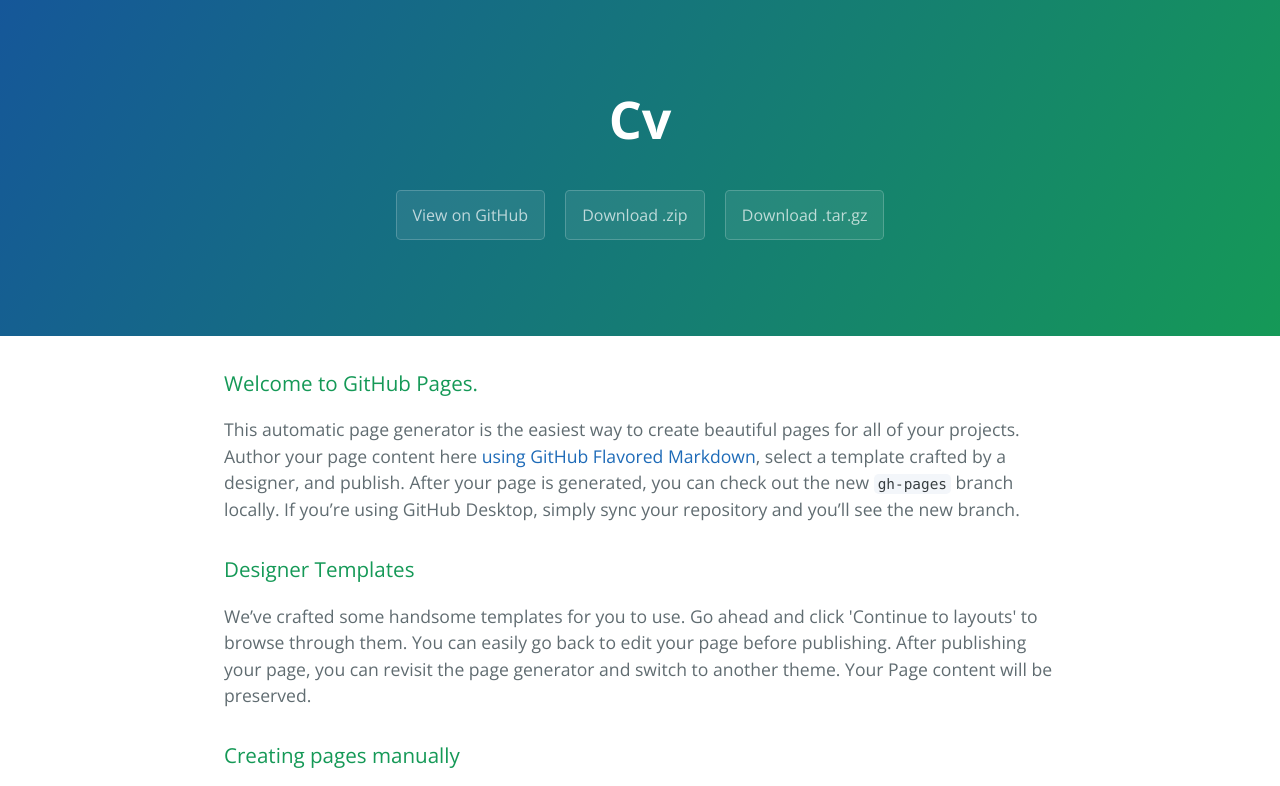
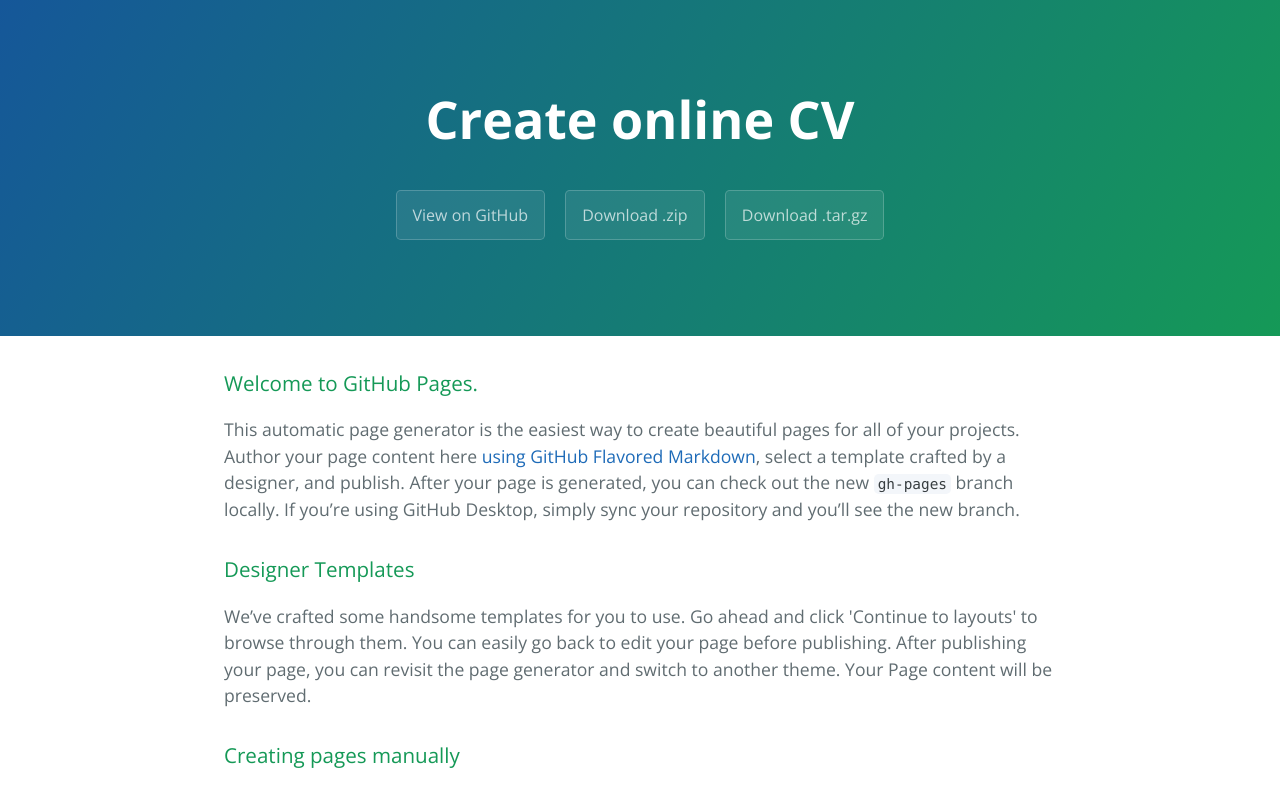
Before and after one commit to BahramMoradi/cv, a plain HTML site: page index.html in a window 1280 px wide. Shown: the top 786 px of the page. Drawn offline with nearby package versions, Linux system fonts and the light colour scheme.

Commit message:
Update index.html

```diff
--- a/index.html
+++ b/index.html
@@ -11,7 +11,7 @@
   </head>
   <body>
     <section class="page-header">
-      <h1 class="project-name">Cv</h1>
+      <h1 class="project-name">Create online CV </h1>
       <h2 class="project-tagline"></h2>
       <a href="https://github.com/BahramMoradi/cv" class="btn">View on GitHub</a>
       <a href="https://github.com/BahramMoradi/cv/zipball/master" class="btn">Download .zip</a>
```
